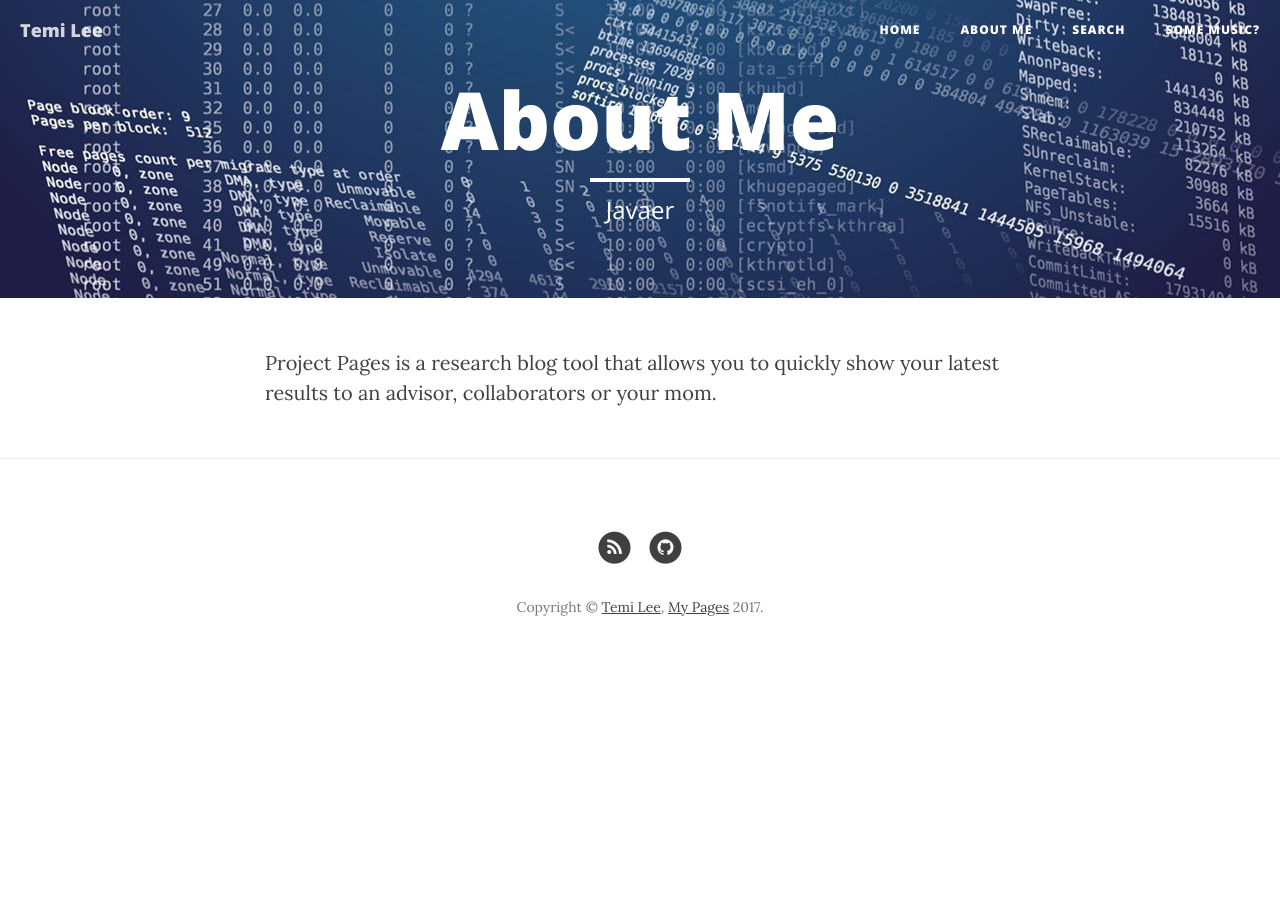
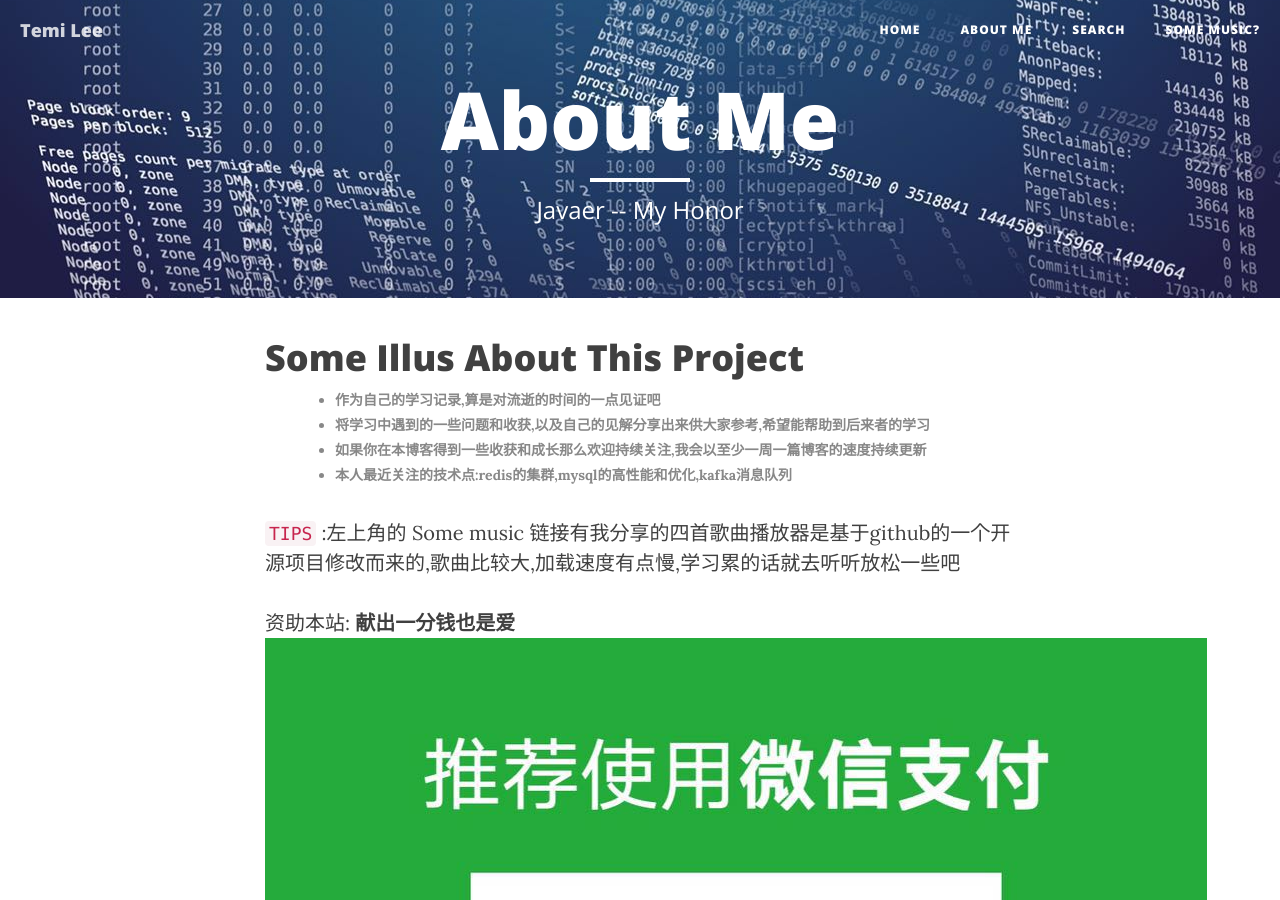
Before and after one commit to TemiLee/TemiLee.github.io, a Jekyll site: the page built from about.md, in a window 1280 px wide and 900 px high. Built offline with Jekyll 4.4.1, drawn with Linux system fonts in a browser that asks for light colours; nearby versions of some CDN libraries.

Commit message:
weixin code

```diff
--- a/about.md
+++ b/about.md
@@ -1,8 +1,39 @@
 ---
 layout: page
 title: "About Me"
-description: "Javaer"
+description: "Javaer -- My Honor"
 header-img: "img/home-bg.jpg"
 ---
 
-Project Pages is a research blog tool that allows you to quickly show your latest results to an advisor, collaborators or your mom.
+# Some Illus About This Project
+
+- **作为自己的学习记录,算是对流逝的时间的一点见证吧**
+- **将学习中遇到的一些问题和收获,以及自己的见解分享出来供大家参考,希望能帮助到后来者的学习**
+- **如果你在本博客得到一些收获和成长那么欢迎持续关注,我会以至少一周一篇博客的速度持续更新**
+- **本人最近关注的技术点:redis的集群,mysql的高性能和优化,kafka消息队列**
+
+`TIPS` :左上角的 Some music 链接有我分享的四首歌曲播放器是基于github的一个开源项目修改而来的,歌曲比较大,加载速度有点慢,学习累的话就去听听放松一些吧
+
+
+资助本站:
+**献出一分钱也是爱**
+![一分][1]
+
+**土豪任性?金额你定**
+![任意金额][2]
+
+
+**探讨技术问题可加好友:**
+![我的微信][3]
+
+
+***
+
+![null][4]
+
+
+
+[1]: /img/onePercent.jpeg
+[2]: /img/anyMoney.jpeg
+[3]: /img/WechatCode.jpeg
+[4]: /img/wordGe.jpeg
```
Also changed, not shown: README.md, img/WechatCode.jpeg (added), img/anyMoney.jpeg (added), img/onePercent.jpeg (added), img/wordGe.jpeg (added).
